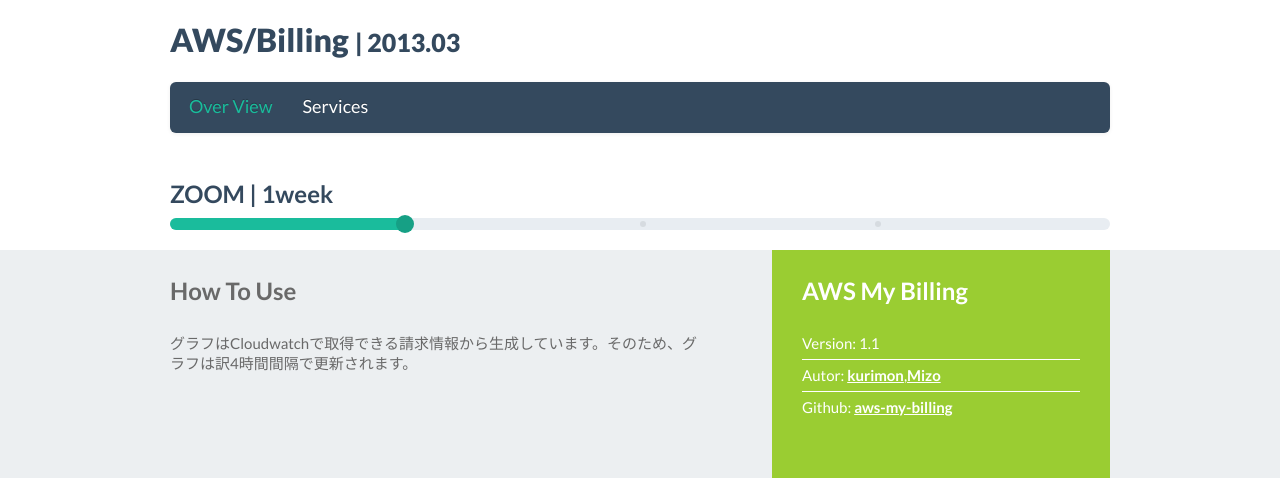
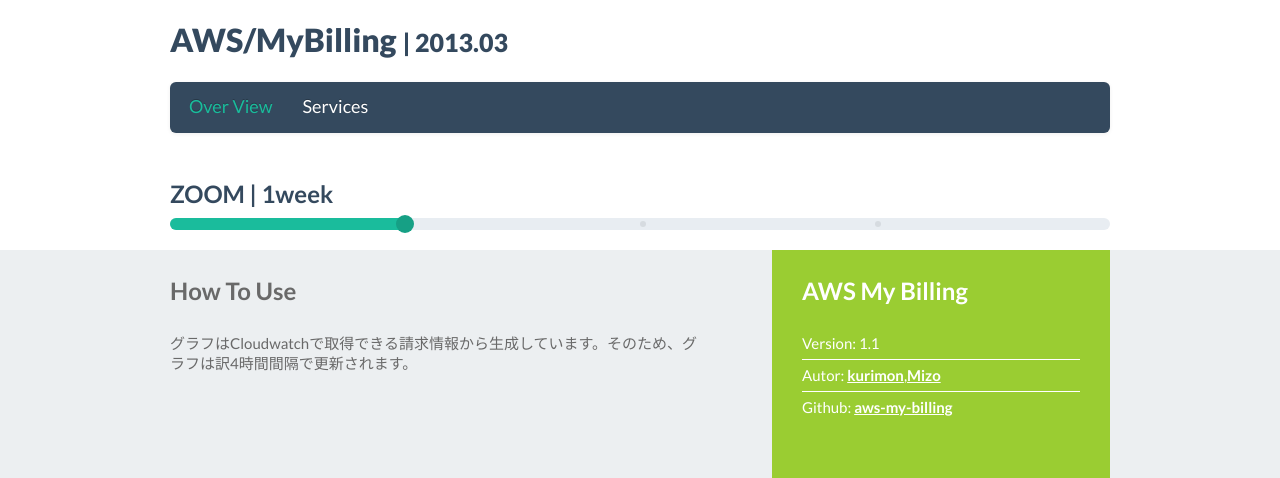
Before and after one commit to SagaieNet/aws-my-billing, a PHP site: page / in a window 1280 px wide. Shown: the top 478 px of the page. Run offline with PHP 8.4, Linux system fonts and the light colour scheme.

Commit message:
タイトルロゴを修正

```diff
--- a/web/index.php
+++ b/web/index.php
@@ -1,6 +1,6 @@
 <html lang="ja" class="dk_fouc has-js"><head>
     <meta charset="utf-8">
-    <title>Flat UI</title>
+    <title>AWS/MyBilling</title>
     <meta name="viewport" content="width=device-width, initial-scale=1.0">
 
     <!-- Loading Bootstrap -->
@@ -57,7 +57,7 @@
     <div class="container">
        <!-- /demo-headline -->
 
-      <h1>AWS/Billing <span class="fsize25">| <?php echo date('Y.m') ?></span></h1>
+      <h1>AWS/MyBilling <span class="fsize25">| <?php echo date('Y.m') ?></span></h1>
 
       <div class="row">
         <div class="span12">
```
